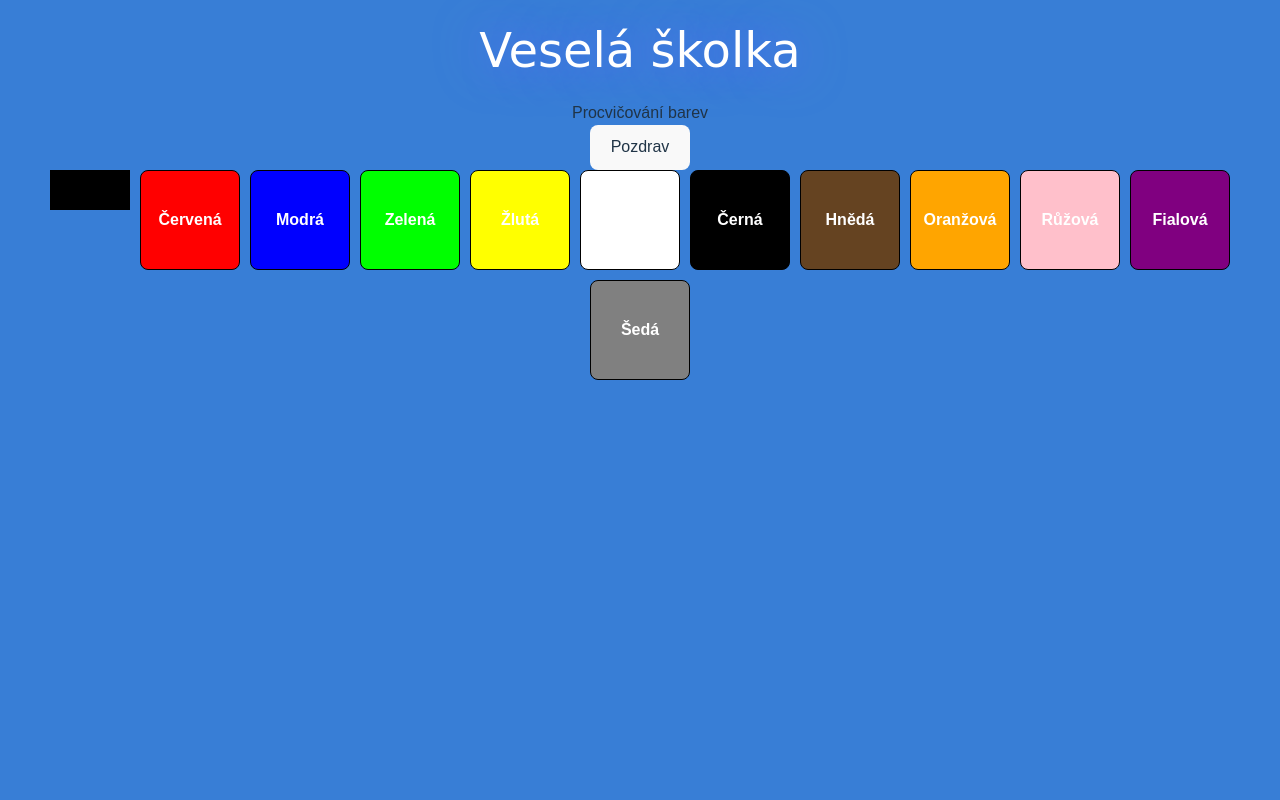
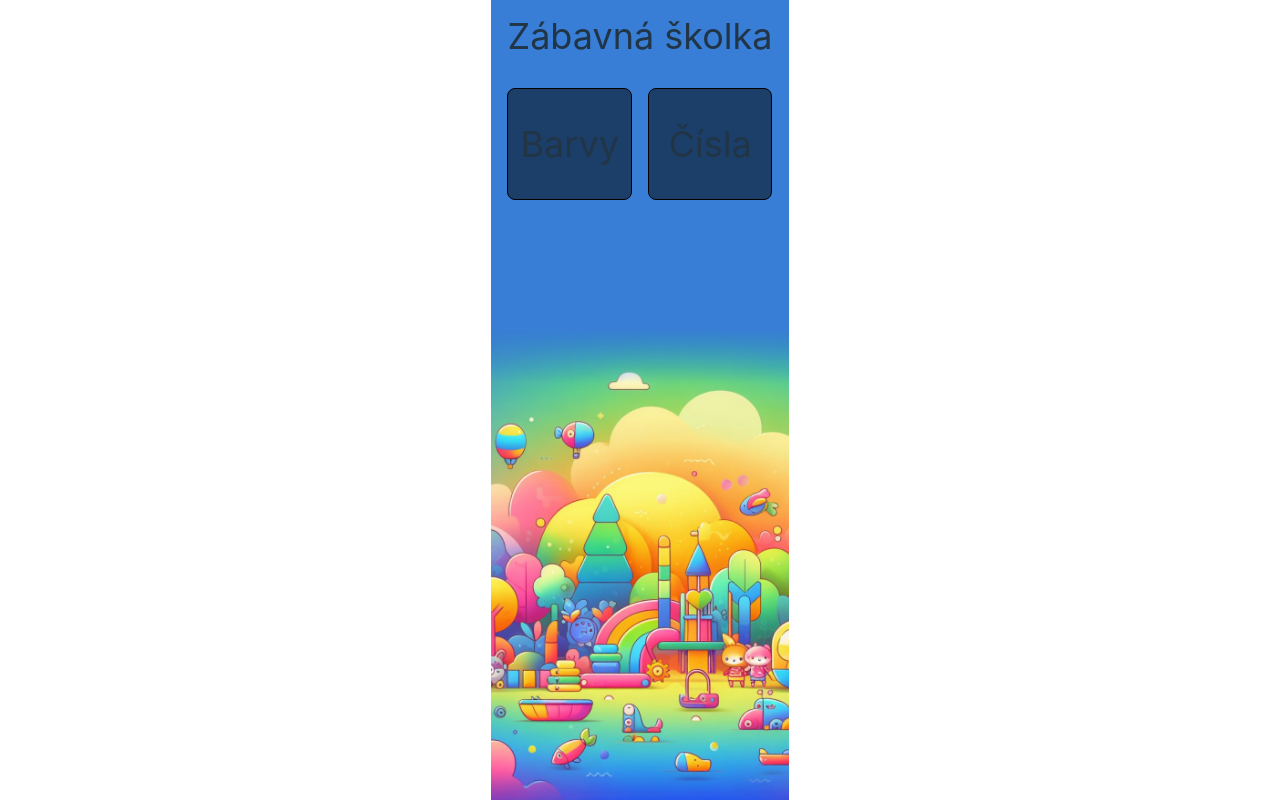
Before and after one commit to filipmagula/skolka, a Vue app: page / in a window 1280 px wide. Built offline with nearby package versions, Linux system fonts and the light colour scheme.

Commit message:
barvy, cisla, welcome PoC

```diff
--- a/src/App.vue
+++ b/src/App.vue
@@ -1,44 +1,41 @@
 <script setup>
-import Colors from './components/Colors.vue'
+import ColorsGame from './components/ColorsGame.vue'
+import NumbersGame from './components/NumbersGame.vue'
+import WelcomeView from './components/WelcomeView.vue';
+
+import { ref } from 'vue'
+
+const selectedScreen = ref('welcome')
+
+function showNumbers() {
+  console.log('showNumbers')
+  selectedScreen.value = 'numbers'
+}
+
+function showColors() {
+  selectedScreen.value = 'colors'
+}
+
+function showView(name) {
+  selectedScreen.value = name
+}
+
 </script>
 
 <template>
-  <div class="main">
-    <h1>Veselá školka</h1>
-    <Colors msg="Vite + Vue" />
+  <div class="main w-full">
+    <WelcomeView v-if="selectedScreen=='welcome'" class="" @showView="showView" />
+    <NumbersGame v-if="selectedScreen=='numbers'" class="" @showView="showView" />
+    <ColorsGame v-if="selectedScreen=='colors'" class="" @showView="showView" />
   </div>
 
 </template>
 
 <style scoped>
 .main{
+  max-width: 450px;
   height: 100%;
-  width: 100%;
   background-image: url('./assets/background.png');
   background-size: cover;
 }
-
-.main h1 {
-  font-family: 'Comic Sans MS', cursive, sans-serif;
-  font-size: 3em;
-  text-align: center;
-  color: #ffffff;
-  text-shadow: 0 0 1em #646cff;
-  margin: 0;
-  padding: 0.5em;
-  will-change: filter;
-  transition: filter 300ms;
-}
-.logo {
-  height: 6em;
-  padding: 1.5em;
-  will-change: filter;
-  transition: filter 300ms;
-}
-.logo:hover {
-  filter: drop-shadow(0 0 2em #646cffaa);
-}
-.logo.vue:hover {
-  filter: drop-shadow(0 0 2em #42b883aa);
-}
 </style>
--- a/src/components/Colors.vue
+++ b/src/components/ColorsGame.vue
@@ -1,23 +1,22 @@
 <template>
-  <div class="color-app">
-    <h2>Procvičování barev</h2>
-    <button @click="speakGreetings">Pozdrav</button>
-    <div class="color-container w-30">
-      <div class="bg-black h-10 w-20" ></div>
+  <div class="">
+    <div ></div>
+    <div class="text-4xl p-4">Barvy</div>
+    <div class="w-full flex flex-row flex-wrap p-2">
       <div
         v-for="(color, index) in colors"
         :key="index"
-        class="color-box"
-        :style="{ backgroundColor: color.hex }"
+        class="basis-1/3 p-2"
         @click="selectColor(color)"
       >
-        {{ color.name }}
-        <br />
+        <div class="flex h-28 border border-black rounded-lg justify-center items-end content-end"
+         :style="{ backgroundColor: color.hex}"
+        >
+          <div class="bg-slate-700 opacity-75 text-white px-2 rounded-t-lg">{{ color.name }}</div>
+        </div>
       </div>
     </div>
-    <div v-if="selectedColor">
-      Vybraná barva: <strong>{{ selectedColor.name }}</strong>
-    </div>
+    <div @click="$emit('showView', 'welcome')" class="bg-transblack border-1 rounded-lg p-2 text-xl">Zpět</div>
   </div>
 </template>
 
@@ -26,21 +25,21 @@ export default {
   data() {
     return {
       colors: [
-        { name: 'Červená', hex: '#FF0000' },
-        { name: 'Modrá', hex: '#0000FF' },
-        { name: 'Zelená', hex: '#00FF00' },
-        { name: 'Žlutá', hex: '#FFFF00' },
+        { name: 'Červená', hex: '#ff5661' },
+        { name: 'Modrá', hex: '#83b3fb' },
+        { name: 'Zelená', hex: '#8bf18b' },
+        { name: 'Žlutá', hex: '#ffea81' },
         { name: 'Bílá', hex: '#FFFFFF' },
         { name: 'Černá', hex: '#000000' },
-        { name: 'Hnědá', hex: '#654321' },
-        { name: 'Oranžová', hex: '#FFA500' },
-        { name: 'Růžová', hex: '#FFC0CB' },
-        { name: 'Fialová', hex: '#800080' },
+        { name: 'Hnědá', hex: '#a73312' },
+        { name: 'Oranžová', hex: '#fc874d' },
+        { name: 'Růžová', hex: '#fb83be' },
+        { name: 'Fialová', hex: '#c35df3' },
         { name: 'Šedá', hex: '#808080' },
 
         // Přidejte další barvy podle potřeby
       ],
-      greeting: 'Ahoj Ferdo, pojďme se učit barvy!',
+      greeting: 'Pojdmě na barvy!',
       selectedColor: null,
       voice: null,
     };
@@ -94,31 +93,6 @@ export default {
 </script>
 
 <style scoped>
-.color-app {
-  font-family: Arial, sans-serif;
-  text-align: center;
-}
-
-.color-container {
-  display: flex;
-  justify-content: center;
-  gap: 10px;
-  flex-wrap: wrap;
-
-}
-
-.color-box {
-  width: 100px;
-  height: 100px;
-  display: flex;
-  align-items: center;
-  justify-content: center;
-  cursor: pointer;
-  font-weight: bold;
-  color: white;
-  border-radius: 8px;
-  border: 1px solid black;
-}
 
 .color-box:hover {
   animation: rotate 1s
--- /dev/null
+++ b/src/components/GameView.vue
@@ -0,0 +1,125 @@
+<template>
+    <div class="color-app">
+      <h2>Procvičování barev</h2>
+      <button @click="speakGreetings">Pozdrav</button>
+      <div class="">
+        <div
+          v-for="(color, index) in colors"
+          :key="index"
+          class=""
+          :style="{ backgroundColor: color.hex }"
+          @click="selectColor(color)"
+        >
+          {{ color.name }}
+          <br />
+        </div>
+      </div>
+      <div v-if="selectedColor">
+        Vybraná barva: <strong>{{ selectedColor.name }}</strong>
+      </div>
+    </div>
+  </template>
+
+  <script>
+  export default {
+    data() {
+      return {
+        colors: [
+          { name: 'Červená', hex: '#FF0000' },
+          { name: 'Modrá', hex: '#0000FF' },
+          { name: 'Zelená', hex: '#00FF00' },
+          { name: 'Žlutá', hex: '#FFFF00' },
+          { name: 'Bílá', hex: '#FFFFFF' },
+          { name: 'Černá', hex: '#000000' },
+          { name: 'Hnědá', hex: '#654321' },
+          { name: 'Oranžová', hex: '#FFA500' },
+          { name: 'Růžová', hex: '#FFC0CB' },
+          { name: 'Fialová', hex: '#800080' },
+          { name: 'Šedá', hex: '#808080' },
+
+          // Přidejte další barvy podle potřeby
+        ],
+        greeting: 'Ahoj Ferdo, pojďme se učit barvy!',
+        selectedColor: null,
+        voice: null,
+      };
+    },
+    created() {
+        this.setVoice();
+        this.speakGreetings();
+      },
+
+    methods: {
+
+      selectColor(color) {
+        this.selectedColor = color;
+        this.speakColor(color.name); // Přidáme tuto řádku
+      },
+
+      setVoice() {
+        if ('speechSynthesis' in window) {
+          let synth = window.speechSynthesis;
+          const voices = synth.getVoices();
+          this.voice = voices.find(_voice => /cs[-_]CZ/.test(_voice.lang));
+          console.log(this.voice);
+        } else {
+          console.error('Web Speech API není podporováno v tomto prohlížeči.');
+        }
+      },
+
+      speakGreetings() {
+        if ('speechSynthesis' in window) {
+          const msg = new SpeechSynthesisUtterance(this.greeting);
+          msg.lang = 'cs_CZ';
+          msg.voice = this.voice;
+          window.speechSynthesis.speak(msg);
+        } else {
+          console.error('Web Speech API není podporováno v tomto prohlížeči.');
+        }
+      },
+
+      speakColor(colorName) {
+        if ('speechSynthesis' in window) {
+          const msg = new SpeechSynthesisUtterance(colorName);
+          msg.lang = 'cs_CZ';
+          msg.voice = this.voice;
+          window.speechSynthesis.speak(msg);
+        } else {
+          console.error('Web Speech API není podporováno v tomto prohlížeči.');
+        }
+      },
+    },
+  };
+  </script>
+
+  <style scoped>
+  .color-app {
+    font-family: Arial, sans-serif;
+    text-align: center;
+  }
+
+
+  .color-box:hover {
+    animation: rotate 1s
+  }
+
+  @keyframes rotate {
+    from {
+      -webkit-transform: rotate(0deg) scale(1) skew(0deg) translate(0px);
+    }
+    to {
+      -webkit-transform: rotate(180deg) scale(4) skew(0deg) translate(0px);
+    }
+    to {
+      -webkit-transform: rotate(360deg) scale(1) skew(0deg) translate(0px);
+    }
+  }
+
+  @keyframes mymove {
+    0%   {top: 0px;}
+    25%  {top: 200px;}
+    50%  {top: 100px;}
+    75%  {top: 200px;}
+    100% {top: 0px;}
+  }
+  </style>
--- /dev/null
+++ b/src/components/NumbersGame.vue
@@ -0,0 +1,122 @@
+<template>
+    <div class="">
+      <div ></div>
+      <div class="text-4xl p-4">Čísla</div>
+      <div class="w-full flex flex-row flex-wrap p-2">
+        <div
+          v-for="(color, index) in numbers"
+          :key="index"
+          class="basis-1/3 p-2"
+          @click="selectItem(color)"
+        >
+          <div class="flex flex-col h-28 border border-black rounded-lg justify-center bg-transblack"
+          >
+            <div class="flex text-4xl h-full items-center justify-center"> {{ color.number }}</div>
+            <div class="bg-slate-700 opacity-75 text-white px-2 rounded-lg">{{ color.name }}</div>
+          </div>
+        </div>
+      </div>
+      <div @click="$emit('showView', 'welcome')" class="bg-transblack border-1 rounded-lg p-2 text-xl">Zpět</div>
+    </div>
+  </template>
+
+  <script>
+  export default {
+    data() {
+      return {
+        numbers: [
+          { name: 'Jedna', number: '1' },
+          { name: 'Dvě', number: '2' },
+          { name: 'Tři', number: '3' },
+          { name: 'Čtyři', number: '4' },
+          { name: 'Pět', number: '5' },
+          { name: 'Šest', number: '6' },
+          { name: 'Sedm', number: '7' },
+          { name: 'Osm', number: '8' },
+          { name: 'Devět', number: '9' },
+          { name: 'Deset', number: '10' },
+          { name: 'Dvacet', number: '20' },
+          { name: 'Sto', number: '100' },
+        ],
+        greeting: 'Pojďme na čísla!',
+
+        voice: null,
+      };
+    },
+    created() {
+        this.setVoice();
+        this.speakGreetings();
+      },
+
+    methods: {
+
+      selectItem(color) {
+        this.speakColor(color.name); // Přidáme tuto řádku
+      },
+
+      setVoice() {
+        if ('speechSynthesis' in window) {
+          let synth = window.speechSynthesis;
+          const voices = synth.getVoices();
+          this.voice = voices.find(_voice => /cs[-_]CZ/.test(_voice.lang));
+          console.log(this.voice);
+        } else {
+          console.error('Web Speech API není podporováno v tomto prohlížeči.');
+        }
+      },
+
+      speakGreetings() {
+        if ('speechSynthesis' in window) {
+          const msg = new SpeechSynthesisUtterance(this.greeting);
+          msg.lang = 'cs_CZ';
+          msg.voice = this.voice;
+          window.speechSynthesis.speak(msg);
+        } else {
+          console.error('Web Speech API není podporováno v tomto prohlížeči.');
+        }
+      },
+
+      speakColor(colorName) {
+        if ('speechSynthesis' in window) {
+          const msg = new SpeechSynthesisUtterance(colorName);
+          msg.lang = 'cs_CZ';
+          msg.voice = this.voice;
+          window.speechSynthesis.speak(msg);
+        } else {
+          console.error('Web Speech API není podporováno v tomto prohlížeči.');
+        }
+      },
+    },
+  };
+  </script>
+
+  <style scoped>
+
+  .color-box:hover {
+    animation: rotate 1s
+  }
+
+  @keyframes rotate {
+    from {
+      -webkit-transform: rotate(0deg) scale(1) skew(0deg) translate(0px);
+    }
+    to {
+      -webkit-transform: rotate(180deg) scale(4) skew(0deg) translate(0px);
+    }
+    to {
+      -webkit-transform: rotate(360deg) scale(1) skew(0deg) translate(0px);
+    }
+  }
+
+  @keyframes mymove {
+    0%   {top: 0px;}
+    25%  {top: 200px;}
+    50%  {top: 100px;}
+    75%  {top: 200px;}
+    100% {top: 0px;}
+  }
+
+
+
+
+  </style>
--- /dev/null
+++ b/src/components/WelcomeView.vue
@@ -0,0 +1,62 @@
+<template>
+    <div class="">
+        <div></div>
+        <div class="text-4xl p-4">Zábavná školka</div>
+        <div class="w-full flex flex-row flex-wrap p-2">
+            <div class="basis-1/2 p-2" @click="$emit('showView','colors')">
+                <div class="flex flex-col h-28 border border-black rounded-lg justify-center bg-transblack">
+                    <div class="flex text-4xl h-full items-center justify-center"> Barvy </div>
+
+                </div>
+            </div>
+            <div class="basis-1/2 p-2" @click="$emit('showView','numbers')">
+                <div class="flex flex-col h-28 border border-black rounded-lg justify-center bg-transblack">
+                    <div class="flex text-4xl h-full items-center justify-center"> Čísla </div>
+                </div>
+            </div>
+        </div>
+
+    </div>
+</template>
+
+<script>
+export default {
+    data() {
+        return {
+            greeting: 'Ahoj Ferdo, pojďme si hrát!',
+            voice: null,
+        };
+    },
+    created() {
+        this.setVoice();
+        this.speakGreetings();
+    },
+
+    methods: {
+
+        setVoice() {
+            if ('speechSynthesis' in window) {
+                let synth = window.speechSynthesis;
+                const voices = synth.getVoices();
+                this.voice = voices.find(_voice => /cs[-_]CZ/.test(_voice.lang));
+                console.log(this.voice);
+            } else {
+                console.error('Web Speech API není podporováno v tomto prohlížeči.');
+            }
+        },
+
+        speakGreetings() {
+            if ('speechSynthesis' in window) {
+                const msg = new SpeechSynthesisUtterance(this.greeting);
+                msg.lang = 'cs_CZ';
+                msg.voice = this.voice;
+                window.speechSynthesis.speak(msg);
+            } else {
+                console.error('Web Speech API není podporováno v tomto prohlížeči.');
+            }
+        },
+    },
+};
+</script>
+
+<style scoped></style>
--- a/tailwind.config.js
+++ b/tailwind.config.js
@@ -5,7 +5,18 @@ export default {
     './src/**/*.{vue,js,ts,jsx,tsx}'
   ],
   theme: {
-    extend: {},
+    extend: {
+      dropShadow: {
+        glow: [
+          "0 0px 20px rgba(255,255, 255, 0.35)",
+          "0 0px 65px rgba(255, 255,255, 0.2)"
+        ]
+      },
+      colors: {
+        transblack: "rgba(0,0,0,0.5)",
+      },
+    },
+
   },
   plugins: [],
 }
```
Also changed, not shown: src/components/PlayerView.vue (added), src/components/ShapesGame.vue (added).
